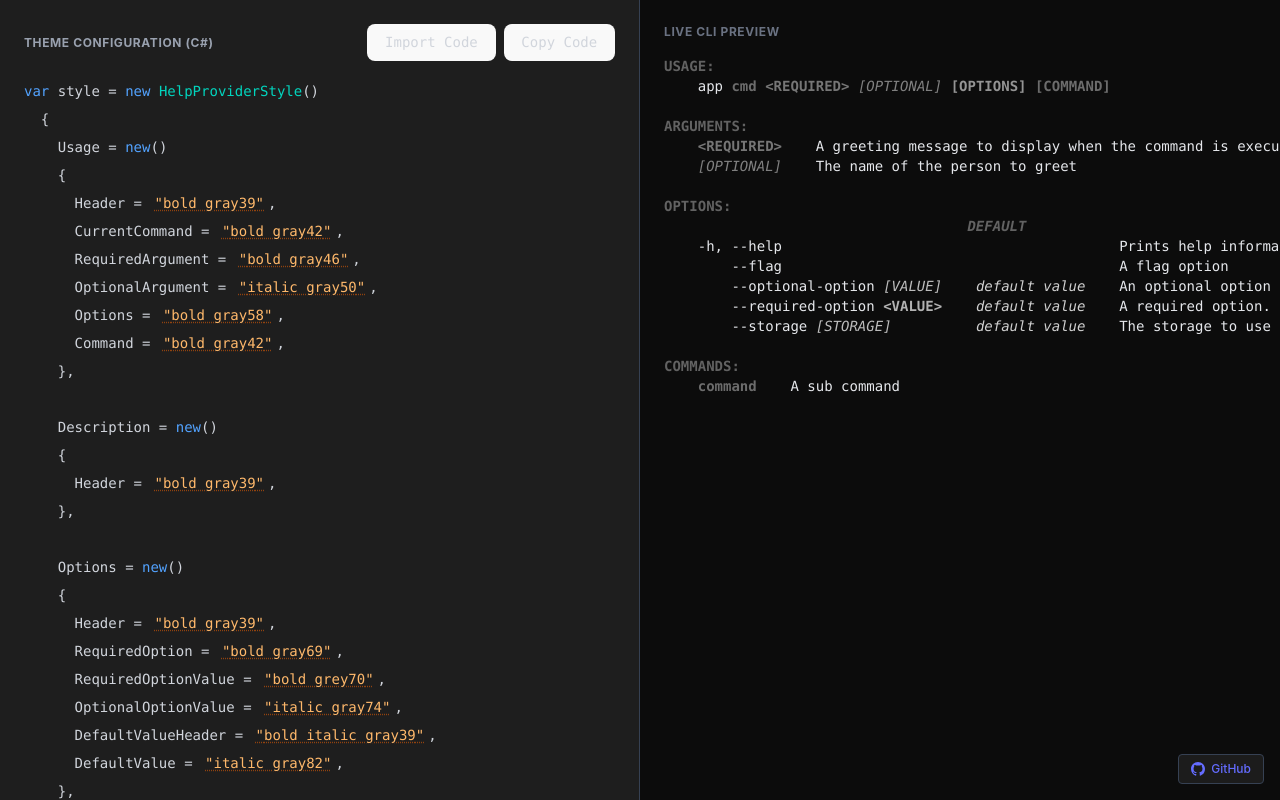
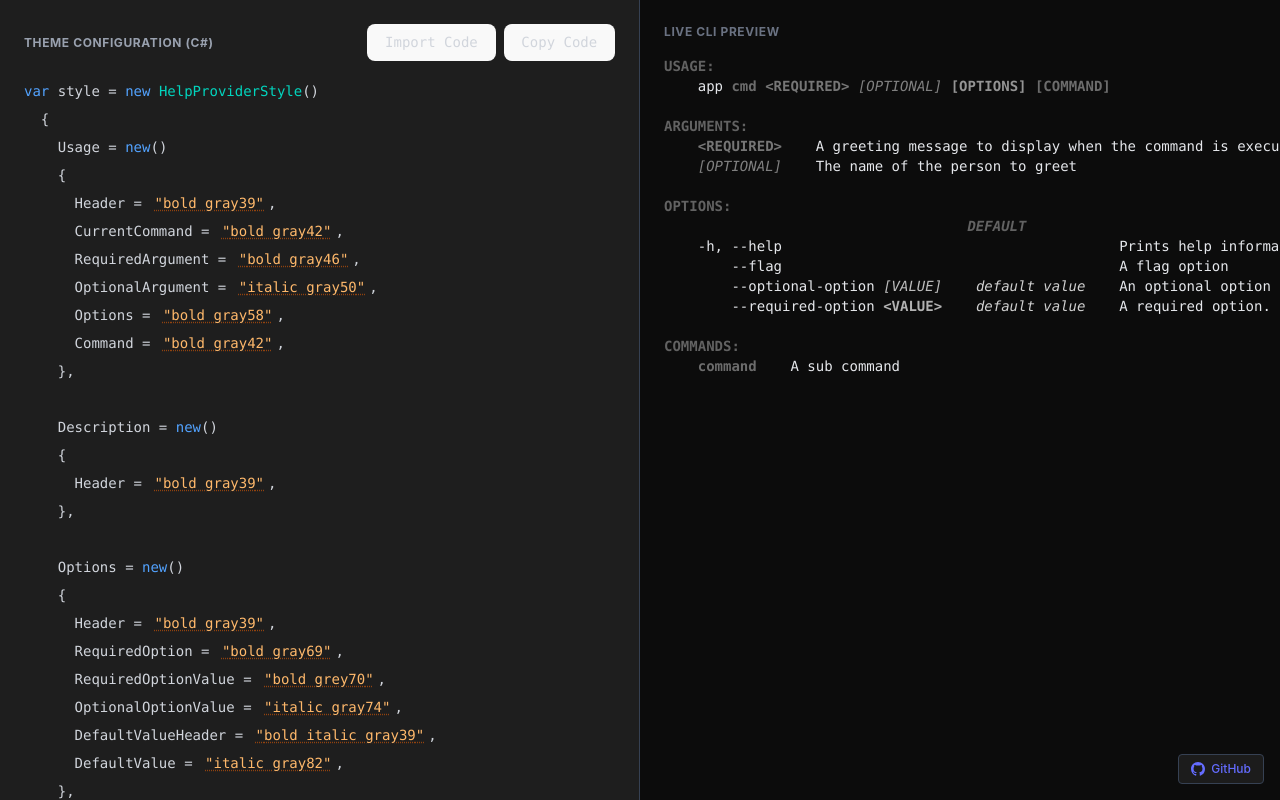
Before and after one commit to WoLfulus/spectre-style-editor, a React (Vite) app: page / in a window 1280 px wide. Built offline with nearby package versions, Linux system fonts and the light colour scheme.

Commit message:
Remove storage option from command help text

```diff
--- a/src/App.tsx
+++ b/src/App.tsx
@@ -754,7 +754,6 @@ export default function App() {
           {'        --flag                                        '}A flag option{'\n'}
           {'        --optional-option '}<TermSpan path="Options.OptionalOptionValue">[VALUE]</TermSpan>{'    '}<TermSpan path="Options.DefaultValue">default value</TermSpan>{'    '}An optional option{'\n'}
           {'        --required-option '}<TermSpan path="Options.RequiredOptionValue">&lt;VALUE&gt;</TermSpan>{'    '}<TermSpan path="Options.DefaultValue">default value</TermSpan>{'    '}A required option. Required{'\n'}
-          {'        --storage '}<TermSpan path="Options.OptionalOptionValue">[STORAGE]</TermSpan>{'          '}<TermSpan path="Options.DefaultValue">default value</TermSpan>{'    '}The storage to use for the updates{'\n'}
           {'\n'}
           <TermSpan path="Commands.Header">COMMANDS:</TermSpan>{'\n'}
           {'    '}<TermSpan path="Commands.ChildCommand">command</TermSpan>{'    '}A sub command{'\n'}
```
